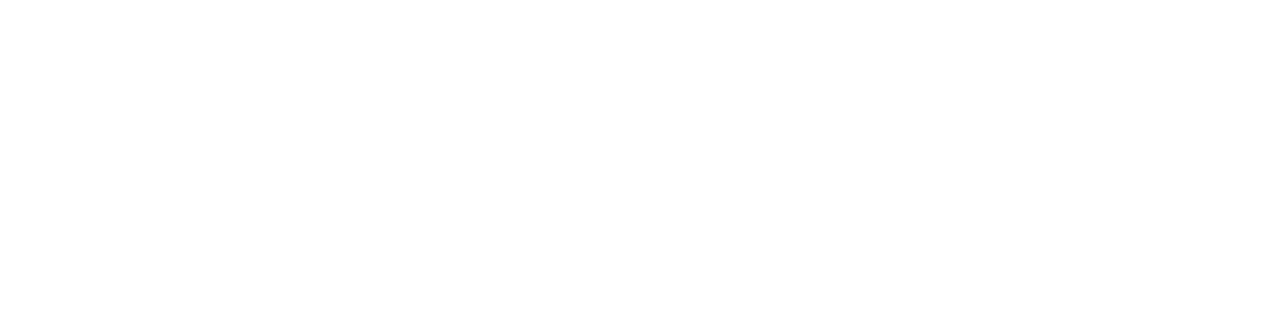
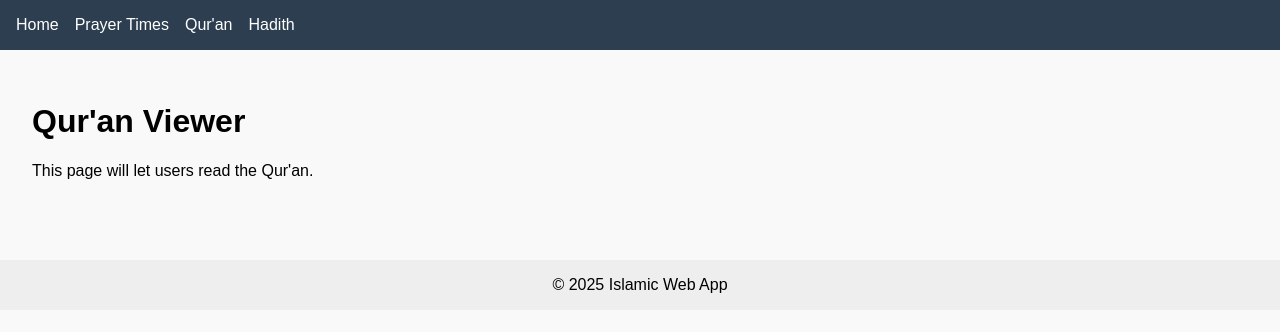
Before and after one commit to muhammadabdulbaqi/web_app_islamic, a plain HTML site: page static/quran.html in a window 1280 px wide. Drawn offline with Linux system fonts and the light colour scheme.

Commit message:
feat: project structure refactor with modular HTML, shared header/footer, and FastAPI routing
- Added structured static folder layout:
  - /css/styles.css for global styling
  - /partials/header.html and footer.html for shared layout
  - /partials/include.js for reusable JS to load header/footer

- Created modular HTML pages: index.html, prayer_times.html, quran.html, hadith.html
- Updated all pages to load header/footer dynamically using JS
- Configured main.py to:
  - Serve all /static assets
  - Serve index.html at root (/)
  - Dynamically serve *.html pages from static/ via /{page_name}.html route

- Fixed all resource paths to reference /static/ correctly

```diff
--- a/static/css/styles.css
+++ b/static/css/styles.css
@@ -0,0 +1,33 @@
+body {
+  font-family: Arial, sans-serif;
+  margin: 0;
+  padding: 0;
+  background-color: #f9f9f9;
+}
+
+nav {
+  background-color: #2c3e50;
+  padding: 1em;
+}
+
+nav ul {
+  list-style: none;
+  display: flex;
+  gap: 1em;
+  margin: 0;
+  padding: 0;
+}
+
+nav ul li a {
+  color: white;
+  text-decoration: none;
+}
+
+main {
+  padding: 2em;
+}
+
+footer {
+  background-color: #eee;
+  margin-top: 2em;
+}
--- a/static/hadith.html
+++ b/static/hadith.html
@@ -0,0 +1,20 @@
+<!DOCTYPE html>
+<html lang="en">
+<head>
+  <meta charset="UTF-8">
+  <title>Hadith of the Day</title>
+  <link rel="stylesheet" href="/static/css/styles.css">
+</head>
+<body>
+  <div id="header"></div>
+
+  <main>
+    <h1>Hadith of the Day</h1>
+    <p>This page will show a daily hadith.</p>
+  </main>
+
+  <div id="footer"></div>
+
+  <script src="/static/partials/include.js"></script>
+</body>
+</html>
--- /dev/null
+++ b/static/partials/footer.html
@@ -0,0 +1,3 @@
+<footer>
+  <p style="text-align: center; padding: 1em;">&copy; 2025 Islamic Web App</p>
+</footer>
--- /dev/null
+++ b/static/partials/header.html
@@ -0,0 +1,8 @@
+<nav>
+  <ul>
+    <li><a href="index.html">Home</a></li>
+    <li><a href="prayer_times.html">Prayer Times</a></li>
+    <li><a href="quran.html">Qur'an</a></li>
+    <li><a href="hadith.html">Hadith</a></li>
+  </ul>
+</nav>
--- /dev/null
+++ b/static/partials/include.js
@@ -0,0 +1,10 @@
+async function loadPartial(id, url) {
+  const response = await fetch(url);
+  const html = await response.text();
+  document.getElementById(id).innerHTML = html;
+}
+
+window.addEventListener("DOMContentLoaded", () => {
+  loadPartial("header", "/static/partials/header.html");
+  loadPartial("footer", "/static/partials/footer.html");
+});
--- a/static/quran.html
+++ b/static/quran.html
@@ -0,0 +1,20 @@
+<!DOCTYPE html>
+<html lang="en">
+<head>
+  <meta charset="UTF-8">
+  <title>Qur'an Viewer</title>
+  <link rel="stylesheet" href="/static/css/styles.css">
+</head>
+<body>
+  <div id="header"></div>
+
+  <main>
+    <h1>Qur'an Viewer</h1>
+    <p>This page will let users read the Qur'an.</p>
+  </main>
+
+  <div id="footer"></div>
+
+  <script src="/static/partials/include.js"></script>
+</body>
+</html>
```
Also changed, not shown: static/index.html (+13 -3 lines), static/prayer_times.html (+20 -0 lines), 1 other file.
